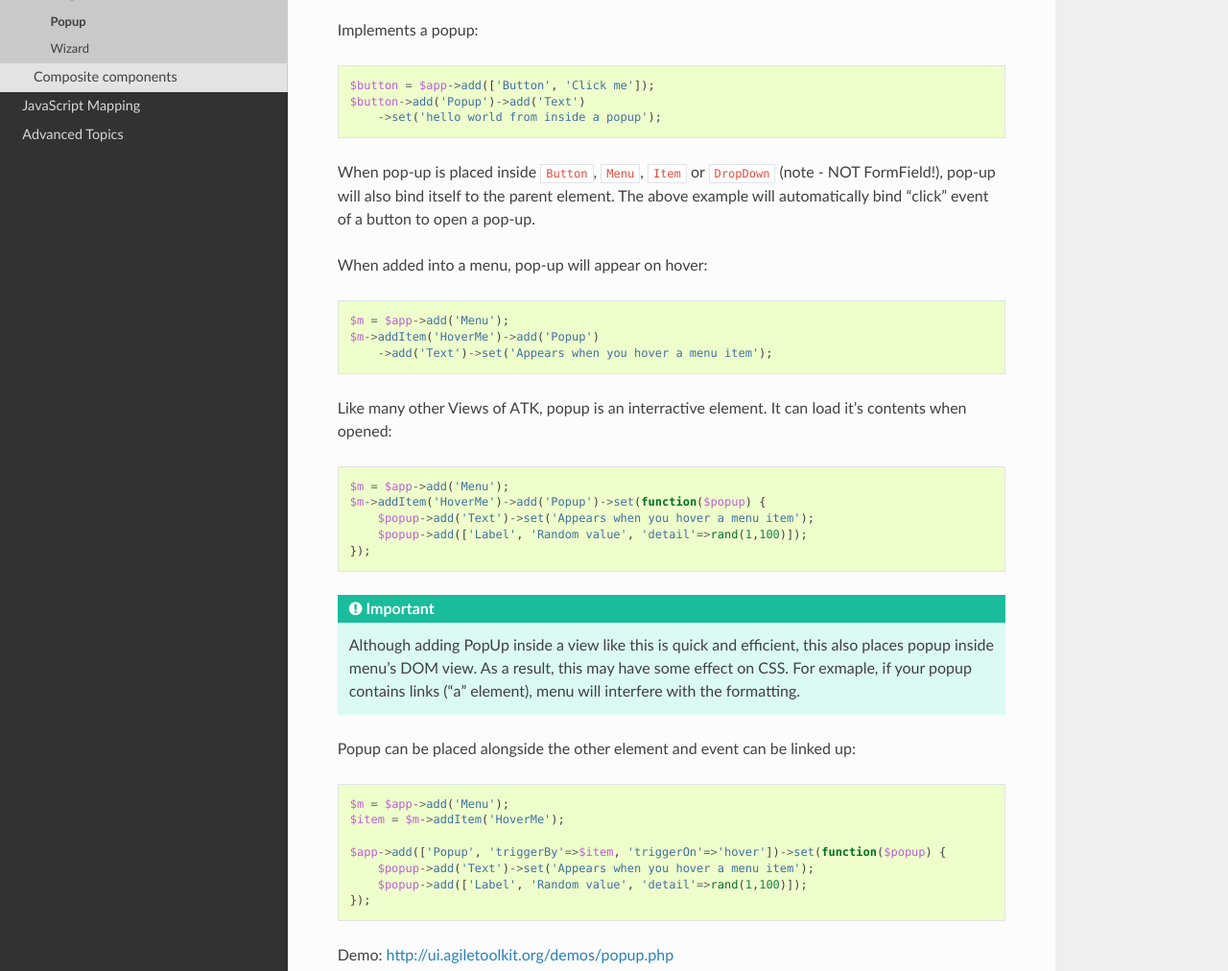
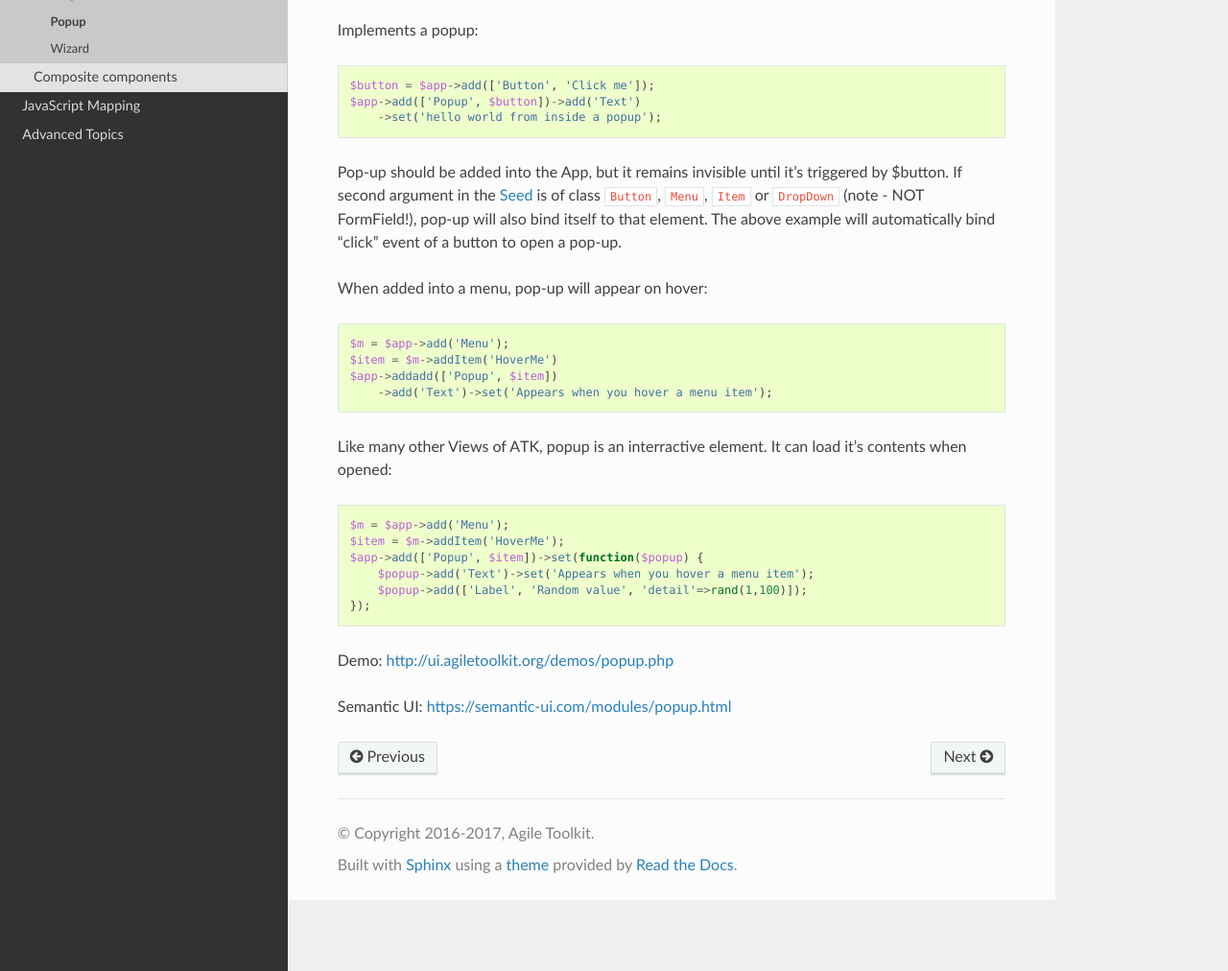
Before and after one commit to atk4/ui, a Sphinx documentation site: the page built from docs/popup.rst, in a window 1280 px wide and 1400 px high, cut to the strip 388-1400 px from the top of the window. Shown: the whole strip at 96% size. Built offline with Sphinx 7.4.7 and the Read the Docs theme 2.0.0, drawn with Linux system fonts in a browser that asks for light colours; pages that are not in the unit, such as notebooks, are missing from menus; cross-references to code outside the pages are shown as plain code.

Commit message:
cleaned up implementation, fixed docs, now popup cannot be added into elements

```diff
--- a/docs/popup.rst
+++ b/docs/popup.rst
@@ -1,9 +1,9 @@
 
 .. _popup:
 
-======
+=====
 Popup
-======
+=====
 
 .. php:namespace:: atk4\ui
 
@@ -12,37 +12,26 @@
 Implements a popup::
 
     $button = $app->add(['Button', 'Click me']);
-    $button->add('Popup')->add('Text')
+    $app->add(['Popup', $button])->add('Text')
         ->set('hello world from inside a popup');
 
-When pop-up is placed inside :php:class:`Button`, :php:class:`Menu`, :php:class:`Item` or :php:class:`DropDown`
-(note - NOT FormField!), pop-up will also bind itself to the parent element. The above example will
-automatically bind "click" event of a button to open a pop-up.
+Pop-up should be added into the App, but it remains invisible until it's triggered by $button.
+If second argument in the :ref:`seed` is of class :php:class:`Button`, :php:class:`Menu`,
+:php:class:`Item` or :php:class:`DropDown` (note - NOT FormField!), pop-up will also bind itself
+to that element. The above example will automatically bind "click" event of a button to open a pop-up.
 
 When added into a menu, pop-up will appear on hover::
 
     $m = $app->add('Menu');
-    $m->addItem('HoverMe')->add('Popup')
+    $item = $m->addItem('HoverMe')
+    $app->addadd(['Popup', $item])
         ->add('Text')->set('Appears when you hover a menu item');
 
 Like many other Views of ATK, popup is an interractive element. It can load it's contents when opened::
 
     $m = $app->add('Menu');
-    $m->addItem('HoverMe')->add('Popup')->set(function($popup) {
-        $popup->add('Text')->set('Appears when you hover a menu item');
-        $popup->add(['Label', 'Random value', 'detail'=>rand(1,100)]);
-    });
-
-.. important:: Although adding PopUp inside a view like this is quick and efficient, this also places
-    popup inside menu's DOM view. As a result, this may have some effect on CSS. For exmaple, if your
-    popup contains links ("a" element), menu will interfere with the formatting.
-
-Popup can be placed alongside the other element and event can be linked up::
-
-    $m = $app->add('Menu');
     $item = $m->addItem('HoverMe');
-
-    $app->add(['Popup', 'triggerBy'=>$item, 'triggerOn'=>'hover'])->set(function($popup) {
+    $app->add(['Popup', $item])->set(function($popup) {
         $popup->add('Text')->set('Appears when you hover a menu item');
         $popup->add(['Label', 'Random value', 'detail'=>rand(1,100)]);
     });
```
Also changed, not shown: 2 other files.
